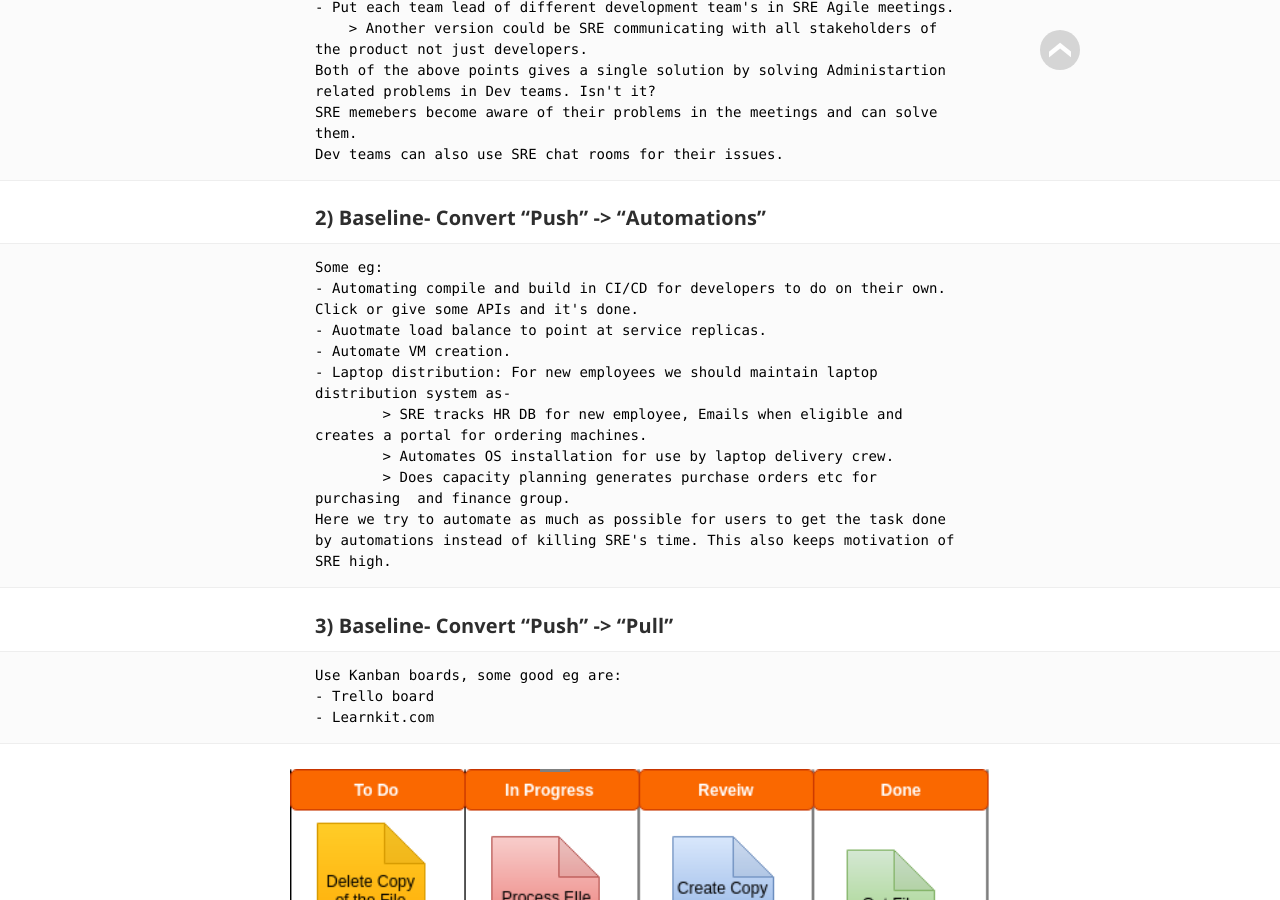
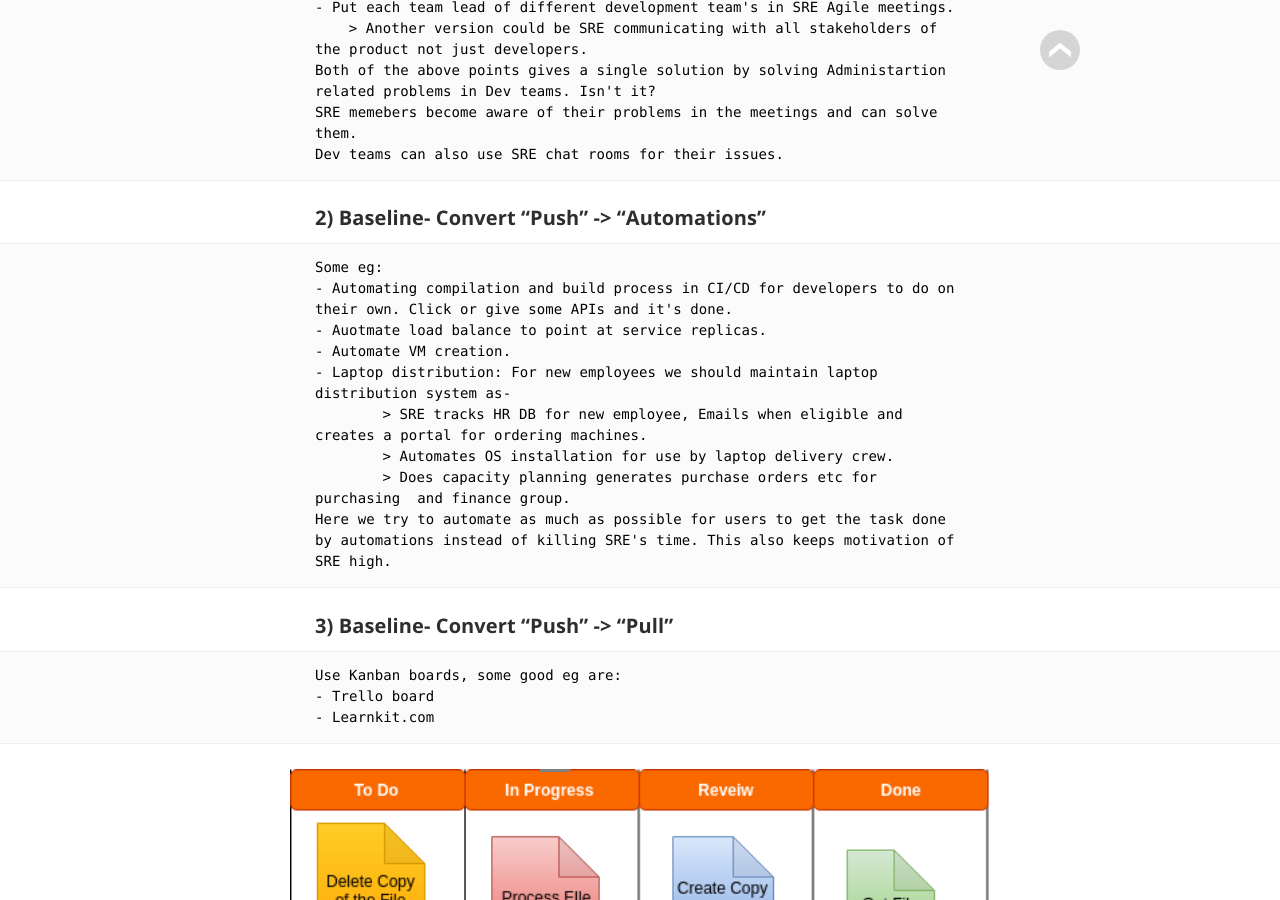
Before and after one commit to agrawalpoonam/agarwalpoonam.github.io, a Jekyll site: the page built from _posts/2019-03-27-Transactional System Administration Vs Service Centric Model in SRE.md, in a window 1280 px wide and 900 px high, scrolled down 1574 px. Built offline with Jekyll 4.4.1, drawn with Linux system fonts in a browser that asks for light colours; some web fonts are replaced.

Commit message:
minor fixes

```diff
--- a/_posts/2019-03-27-Transactional System Administration Vs Service Centric Model in SRE.md
+++ b/_posts/2019-03-27-Transactional System Administration Vs Service Centric Model in SRE.md
@@ -39,7 +39,7 @@ author:            Poonam Agarwal
 
 #### 2) Baseline- Convert "Push" -> "Automations"
 	Some eg:
-	- Automating compile and build in CI/CD for developers to do on their own. Click or give some APIs and it's done.
+	- Automating compilation and build process in CI/CD for developers to do on their own. Click or give some APIs and it's done.
 	- Auotmate load balance to point at service replicas.
 	- Automate VM creation.
 	- Laptop distribution: For new employees we should maintain laptop distribution system as-
```
